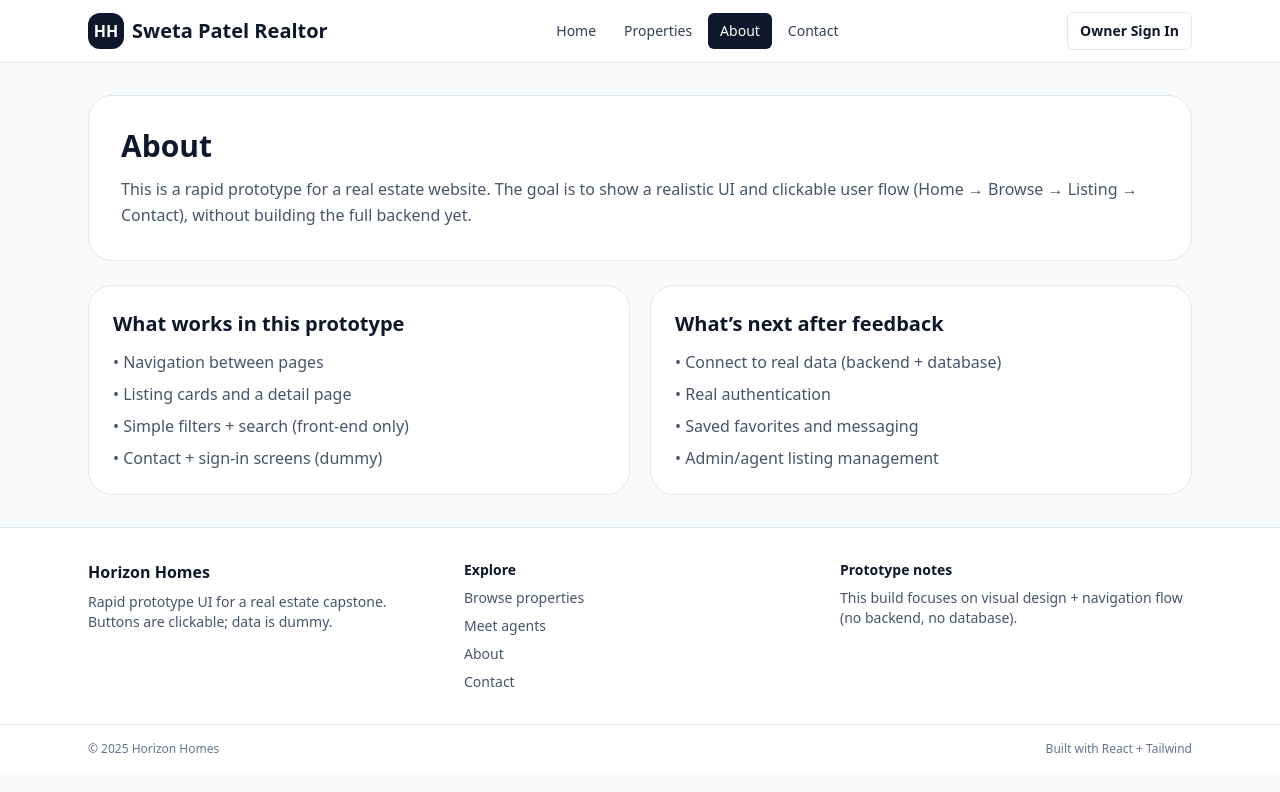
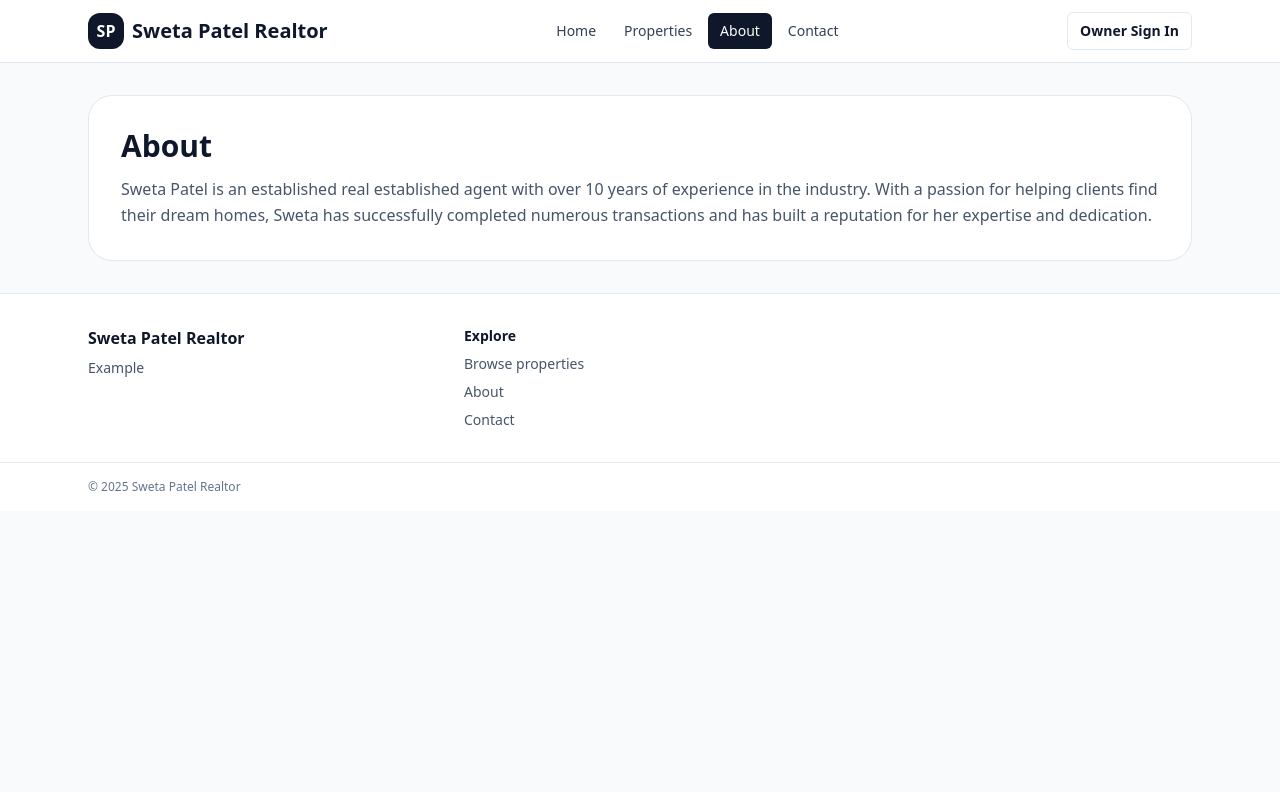
Before and after one commit to aarush-g123/RealEstateCapstone, a React (Vite) app in the folder client/: page /about in a window 1280 px wide. Shown: the top 792 px of the page. Built offline with nearby package versions, Linux system fonts and the light colour scheme.

Commit message:
Finished rapid prototype

```diff
--- a/client/src/App.jsx
+++ b/client/src/App.jsx
@@ -5,10 +5,8 @@ import MainLayout from "./layouts/MainLayout.jsx";
 import HomePage from "./pages/HomePage.jsx";
 import PropertiesPage from "./pages/PropertiesPage.jsx";
 import PropertyDetailPage from "./pages/PropertyDetailPage.jsx";
-import AgentsPage from "./pages/AgentsPage.jsx";
 import AboutPage from "./pages/AboutPage.jsx";
 import ContactPage from "./pages/ContactPage.jsx";
-import LoginPage from "./pages/LoginPage.jsx";
 import OwnerLoginPage from "./pages/OwnerLoginPage.jsx";
 import DashboardPage from "./pages/Dashboard.jsx";
 
--- a/client/src/components/Footer.jsx
+++ b/client/src/components/Footer.jsx
@@ -6,9 +6,9 @@ export default function Footer() {
     <footer className="border-t border-slate-200 bg-white">
       <div className="max-w-6xl mx-auto px-4 sm:px-6 py-8 grid gap-6 md:grid-cols-3">
         <div>
-          <div className="font-semibold text-slate-900">Horizon Homes</div>
+          <div className="font-semibold text-slate-900">Sweta Patel Realtor</div>
           <p className="text-sm text-slate-600 mt-2">
-            Rapid prototype UI for a real estate capstone. Buttons are clickable; data is dummy.
+            Example
           </p>
         </div>
 
@@ -16,24 +16,16 @@ export default function Footer() {
           <div className="font-semibold text-slate-900">Explore</div>
           <div className="mt-2 grid gap-2 text-slate-600">
             <Link className="hover:text-slate-900" to="/properties">Browse properties</Link>
-            <Link className="hover:text-slate-900" to="/agents">Meet agents</Link>
             <Link className="hover:text-slate-900" to="/about">About</Link>
             <Link className="hover:text-slate-900" to="/contact">Contact</Link>
           </div>
         </div>
 
-        <div className="text-sm">
-          <div className="font-semibold text-slate-900">Prototype notes</div>
-          <p className="mt-2 text-slate-600">
-            This build focuses on visual design + navigation flow (no backend, no database).
-          </p>
-        </div>
       </div>
 
       <div className="border-t border-slate-200">
         <div className="max-w-6xl mx-auto px-4 sm:px-6 py-4 text-xs text-slate-500 flex justify-between">
-          <span>© {new Date().getFullYear()} Horizon Homes</span>
-          <span>Built with React + Tailwind</span>
+          <span>© {new Date().getFullYear()} Sweta Patel Realtor</span>
         </div>
       </div>
     </footer>
--- a/client/src/components/Navbar.jsx
+++ b/client/src/components/Navbar.jsx
@@ -13,7 +13,7 @@ export default function Navbar() {
       <div className="max-w-6xl mx-auto px-4 sm:px-6 py-3 flex items-center justify-between">
         <Link to="/" className="flex items-center gap-2">
           <div className="h-9 w-9 rounded-xl bg-slate-900 text-white grid place-items-center font-bold">
-            HH
+            SP
           </div>
           <div className="leading-tight">
             <h1 className="text-xl font-semibold">Sweta Patel Realtor</h1>
--- a/client/src/pages/AboutPage.jsx
+++ b/client/src/pages/AboutPage.jsx
@@ -6,31 +6,11 @@ export default function AboutPage() {
       <header className="bg-white border border-slate-200 rounded-3xl p-8">
         <h1 className="text-3xl font-bold">About</h1>
         <p className="mt-3 text-slate-600 leading-relaxed">
-          This is a rapid prototype for a real estate website. The goal is to show a realistic UI and
-          clickable user flow (Home → Browse → Listing → Contact), without building the full backend yet.
+          Sweta Patel is an established real established agent with over 10 years of experience in the industry. With a passion for helping clients find their dream homes, Sweta has successfully completed numerous transactions and has built a reputation for her expertise and dedication.
         </p>
       </header>
 
-      <section className="grid gap-5 md:grid-cols-2">
-        <div className="bg-white border border-slate-200 rounded-3xl p-6">
-          <h2 className="text-xl font-bold">What works in this prototype</h2>
-          <ul className="mt-3 space-y-2 text-slate-600">
-            <li>• Navigation between pages</li>
-            <li>• Listing cards and a detail page</li>
-            <li>• Simple filters + search (front-end only)</li>
-            <li>• Contact + sign-in screens (dummy)</li>
-          </ul>
-        </div>
-        <div className="bg-white border border-slate-200 rounded-3xl p-6">
-          <h2 className="text-xl font-bold">What’s next after feedback</h2>
-          <ul className="mt-3 space-y-2 text-slate-600">
-            <li>• Connect to real data (backend + database)</li>
-            <li>• Real authentication</li>
-            <li>• Saved favorites and messaging</li>
-            <li>• Admin/agent listing management</li>
-          </ul>
-        </div>
-      </section>
+
     </div>
   );
 }
--- a/client/src/pages/ContactPage.jsx
+++ b/client/src/pages/ContactPage.jsx
@@ -11,9 +11,6 @@ export default function ContactPage() {
     <div className="grid gap-6 lg:grid-cols-3 items-start">
       <div className="lg:col-span-2 bg-white border border-slate-200 rounded-3xl p-8">
         <h1 className="text-3xl font-bold">Contact</h1>
-        <p className="mt-2 text-slate-600">
-          This form is for UI demonstration. Submitting just shows a confirmation.
-        </p>
 
         <div className="mt-6 grid gap-4">
           <div>
@@ -68,7 +65,7 @@ export default function ContactPage() {
           </div>
           <div className="flex justify-between gap-3">
             <span className="text-slate-500">Email</span>
-            <span className="font-semibold">hello@horizonhomes.com</span>
+            <span className="font-semibold">hello@swetapatel.com</span>
           </div>
         </div>
 
--- a/client/src/pages/Dashboard.jsx
+++ b/client/src/pages/Dashboard.jsx
@@ -13,7 +13,7 @@ export default function DashboardPage() {
 
   return (
     <div className="bg-white border border-slate-200 rounded-3xl p-8">
-      <h1 className="text-3xl font-bold">Owner Dashboard (prototype)</h1>
+      <h1 className="text-3xl font-bold">Owner Dashboard</h1>
       <p className="mt-2 text-slate-600">
         This page is restricted to the site owner. {email ? <>Signed in as <span className="font-semibold">{email}</span>.</> : null}
       </p>
@@ -21,14 +21,14 @@ export default function DashboardPage() {
       <div className="mt-6 grid sm:grid-cols-2 gap-4">
         <div className="rounded-2xl border border-slate-200 p-5 bg-slate-50">
           <div className="font-semibold">Listings</div>
-          <div className="text-sm text-slate-600 mt-1">Manage property cards (prototype UI only).</div>
+          <div className="text-sm text-slate-600 mt-1">Manage property cards.</div>
           <Link to="/properties" className="mt-3 inline-block text-sm font-semibold hover:underline">
             View properties →
           </Link>
         </div>
         <div className="rounded-2xl border border-slate-200 p-5 bg-slate-50">
           <div className="font-semibold">Messages</div>
-          <div className="text-sm text-slate-600 mt-1">View inquiries and tour requests (placeholder).</div>
+          <div className="text-sm text-slate-600 mt-1">View inquiries and tour requests.</div>
           <Link to="/contact" className="mt-3 inline-block text-sm font-semibold hover:underline">
             Contact page →
           </Link>
--- a/client/src/pages/HomePage.jsx
+++ b/client/src/pages/HomePage.jsx
@@ -21,15 +21,11 @@ export default function HomePage() {
     <div className="space-y-12">
       <section className="grid gap-8 md:grid-cols-2 items-center">
         <div>
-          <p className="inline-flex items-center gap-2 text-xs font-semibold px-3 py-1 rounded-full bg-white border border-slate-200">
-            Prototype build • UI + navigation only
-          </p>
           <h1 className="mt-4 text-4xl sm:text-5xl font-bold leading-tight">
             Find a place that <span className="underline decoration-slate-300">fits your life</span>.
           </h1>
           <p className="mt-4 text-slate-600">
             Browse homes, condos, and rentals with a clean, client-friendly experience.
-            This version uses dummy data—perfect for early feedback.
           </p>
 
           <div className="mt-6 flex flex-wrap gap-3">
@@ -53,12 +49,8 @@ export default function HomePage() {
               <div className="text-xs text-slate-500">featured listings</div>
             </div>
             <div className="bg-white border border-slate-200 rounded-2xl p-4">
-              <div className="text-xl font-bold">3</div>
-              <div className="text-xs text-slate-500">agents</div>
-            </div>
-            <div className="bg-white border border-slate-200 rounded-2xl p-4">
-              <div className="text-xl font-bold">5 min</div>
-              <div className="text-xs text-slate-500">demo walkthrough</div>
+              <div className="text-xl font-bold">1</div>
+              <div className="text-xs text-slate-500">agent</div>
             </div>
           </div>
         </div>
@@ -66,7 +58,6 @@ export default function HomePage() {
         <div className="bg-white border border-slate-200 rounded-3xl p-5 shadow-sm">
           <div className="flex items-center justify-between">
             <h2 className="text-lg font-semibold">Search</h2>
-            <span className="text-xs text-slate-500">Prototype filters</span>
           </div>
 
           <div className="mt-4 grid gap-3">
@@ -115,9 +106,6 @@ export default function HomePage() {
               Search listings
             </Link>
 
-            <p className="text-xs text-slate-500">
-              Tip: The goal is clickable flow, not real results yet.
-            </p>
           </div>
         </div>
       </section>
@@ -126,7 +114,6 @@ export default function HomePage() {
         <div className="flex items-end justify-between gap-4">
           <div>
             <h2 className="text-2xl font-bold">Featured listings</h2>
-            <p className="text-slate-600">Realistic-looking dummy listings for client feedback.</p>
           </div>
           <Link to="/properties" className="text-sm font-semibold hover:underline">
             View all →
@@ -140,29 +127,6 @@ export default function HomePage() {
         </div>
       </section>
 
-      <section className="bg-white border border-slate-200 rounded-3xl p-6 md:p-8 grid gap-6 md:grid-cols-3 items-center">
-        <div className="md:col-span-2">
-          <h3 className="text-xl font-bold">Want to see a “client journey”?</h3>
-          <p className="mt-2 text-slate-600">
-            Click from Home → Properties → Listing Detail → Contact.
-            Every button is wired to a page so you can show flow in your 2-minute video.
-          </p>
-        </div>
-        <div className="flex flex-col gap-3">
-          <Link
-            to="/properties"
-            className="px-5 py-3 rounded-xl bg-slate-900 text-white font-semibold hover:bg-slate-800 text-center"
-          >
-            Start browsing
-          </Link>
-          <Link
-            to="/login"
-            className="px-5 py-3 rounded-xl border border-slate-200 bg-white font-semibold hover:bg-slate-50 text-center"
-          >
-            Demo sign-in
-          </Link>
-        </div>
-      </section>
     </div>
   );
 }
--- a/client/src/pages/OwnerLoginPage.jsx
+++ b/client/src/pages/OwnerLoginPage.jsx
@@ -102,7 +102,7 @@ export default function OwnerLoginPage() {
     <div className="bg-white border border-slate-200 rounded-3xl p-8">
       <h1 className="text-3xl font-bold">Owner Sign In</h1>
       <p className="mt-2 text-slate-600">
-        Prototype owner-only access. Sign in with Google to view the dashboard.
+        Sign in with Google to view the dashboard.
       </p>
 
       <div className="mt-6 flex flex-col gap-3 items-start">
@@ -123,10 +123,6 @@ export default function OwnerLoginPage() {
         )}
 
         <div className="text-xs text-slate-500 max-w-prose">
-          <p>
-            Note: This demo decodes the Google credential on the client. For a production app, the token
-            should be verified on the server.
-          </p>
           {!ownerEmail && (
             <p className="mt-2">
               Tip: set <span className="font-mono">VITE_OWNER_EMAIL</span> in <span className="font-mono">client/.env</span>{" "}
--- a/client/src/pages/PropertiesPage.jsx
+++ b/client/src/pages/PropertiesPage.jsx
@@ -29,7 +29,7 @@ export default function PropertiesPage() {
       <div className="flex flex-wrap items-end justify-between gap-4">
         <div>
           <h1 className="text-3xl font-bold">Properties</h1>
-          <p className="text-slate-600">Browse listings (dummy data).</p>
+          <p className="text-slate-600">Browse listings</p>
         </div>
         <Link to="/" className="text-sm font-semibold hover:underline">
           ← Back to home
```
